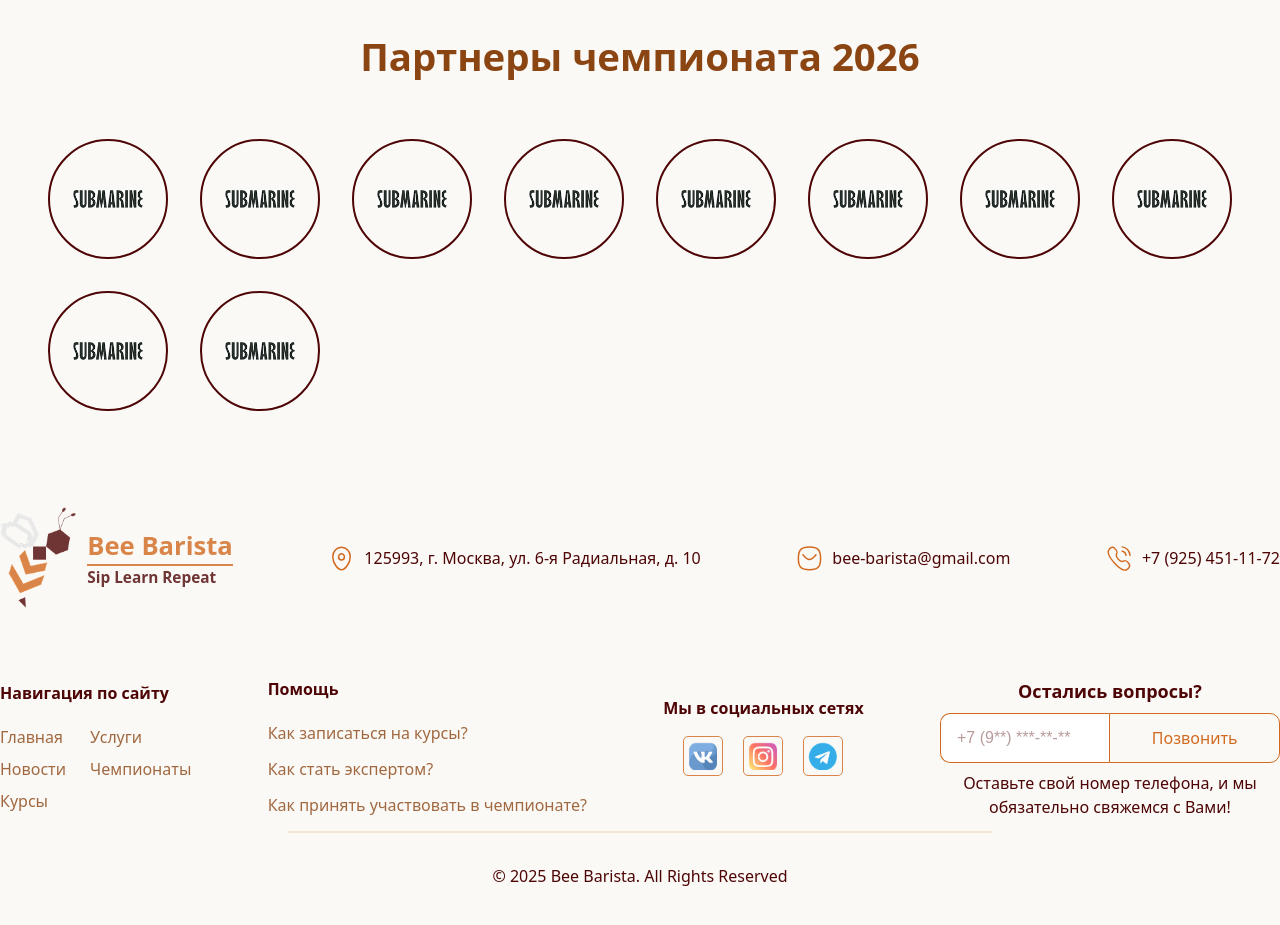
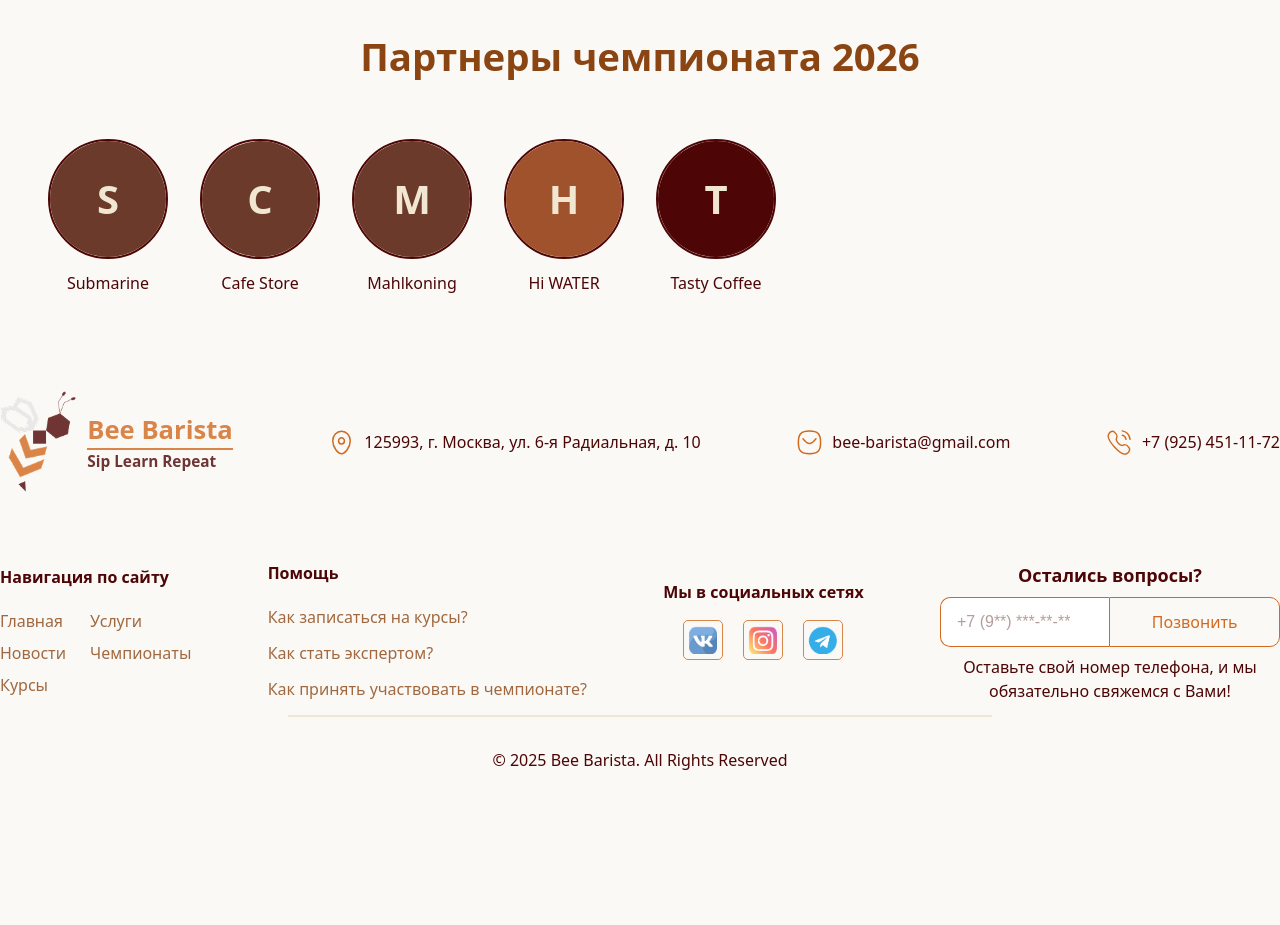
Before and after one commit to romkalan/Coffee-Tea-Mastery, a React (Vite) app: page /championships in a window 1280 px wide. Shown: the part 2680-3605 px from the top of the page. After the commit the page ends 3507 px from the top, so only its background shows below. Built offline with nearby package versions, Linux system fonts and the light colour scheme.

Commit message:
feat: diversify partners - unique list, initial avatars with colors

```diff
--- a/src/components/Partners/Partners.tsx
+++ b/src/components/Partners/Partners.tsx
@@ -1,21 +1,46 @@
 import {useRef} from "react";
 import classNames from "classnames";
-import style from "./styles.module.scss";
+import styles from "./styles.module.scss";
 import type {TPartner} from "../../types/partners.ts";
 import {partners} from "../../mocks/partners.ts";
+
+const avatarColors = ["#8B4513", "#D2691E", "#4D0505", "#A0522D", "#6B3A2A"];
+
+function getInitials(name: string): string {
+    return name.charAt(0).toUpperCase();
+}
+
+function getColor(name: string): string {
+    let hash = 0;
+    for (let i = 0; i < name.length; i++) {
+        hash = name.charCodeAt(i) + ((hash << 5) - hash);
+    }
+    return avatarColors[Math.abs(hash) % avatarColors.length];
+}
 
 function Partners() {
     const currentYear = useRef(new Date().getFullYear().toString());
 
     return (
-        <div className={classNames(style.root)}>
-            <h2 className={classNames(style.title)}>Партнеры чемпионата {currentYear.current}</h2>
-            <ul className={classNames(style.partnersList)}>
+        <div className={classNames(styles.root)}>
+            <h2 className={classNames(styles.title)}>Партнеры чемпионата {currentYear.current}</h2>
+            <ul className={classNames(styles.partnersList)}>
                 {partners.map((partner: TPartner) => (
                     <li key={partner.id}>
-                        <div className={classNames(style.imageContainer)}>
-                            <img src={"/images/submarine.png"} alt={partner.name}/>
+                        <div className={classNames(styles.imageContainer)}>
+                            {partner.image ? (
+                                <img src={partner.image} alt={partner.name} />
+                            ) : (
+                                <div
+                                    className={classNames(styles.avatar)}
+                                    style={{ backgroundColor: getColor(partner.name) }}
+                                    aria-hidden="true"
+                                >
+                                    {getInitials(partner.name)}
+                                </div>
+                            )}
                         </div>
+                        <span className={classNames(styles.partnerName)}>{partner.name}</span>
                     </li>
                 ))}
             </ul>
--- a/src/components/Partners/styles.module.scss
+++ b/src/components/Partners/styles.module.scss
@@ -23,6 +23,13 @@
   margin: 0;
 }
 
+.partnersList li {
+  display: flex;
+  flex-direction: column;
+  align-items: center;
+  gap: 12px;
+}
+
 .imageContainer {
   width: 120px;
   height: 120px;
@@ -31,6 +38,7 @@
   display: flex;
   align-items: center;
   justify-content: center;
+  overflow: hidden;
 }
 
 .imageContainer img {
@@ -39,3 +47,22 @@
   object-fit: contain;
   display: block;
 }
+
+.avatar {
+  width: 100%;
+  height: 100%;
+  display: flex;
+  align-items: center;
+  justify-content: center;
+  font-size: 40px;
+  font-weight: 700;
+  color: $color-button-text;
+  user-select: none;
+}
+
+.partnerName {
+  font-size: $font-small;
+  color: $color-primary;
+  text-align: center;
+  font-weight: 500;
+}
--- a/src/mocks/partners.ts
+++ b/src/mocks/partners.ts
@@ -5,51 +5,26 @@
     {
         id: generateUUID(),
         name: "Submarine",
-        image: '',
+        image: "",
     },
     {
         id: generateUUID(),
         name: "Cafe Store",
-        image: '',
+        image: "",
     },
     {
         id: generateUUID(),
         name: "Mahlkoning",
-        image: '',
+        image: "",
     },
     {
         id: generateUUID(),
         name: "Hi WATER",
-        image: '',
+        image: "",
     },
     {
         id: generateUUID(),
         name: "Tasty Coffee",
-        image: '',
-    },
-    {
-        id: generateUUID(),
-        name: "Submarine",
-        image: '',
-    },
-    {
-        id: generateUUID(),
-        name: "Cafe Store",
-        image: '',
-    },
-    {
-        id: generateUUID(),
-        name: "Mahlkoning",
-        image: '',
-    },
-    {
-        id: generateUUID(),
-        name: "Hi WATER",
-        image: '',
-    },
-    {
-        id: generateUUID(),
-        name: "Tasty Coffee",
-        image: '',
+        image: "",
     },
 ]
```
